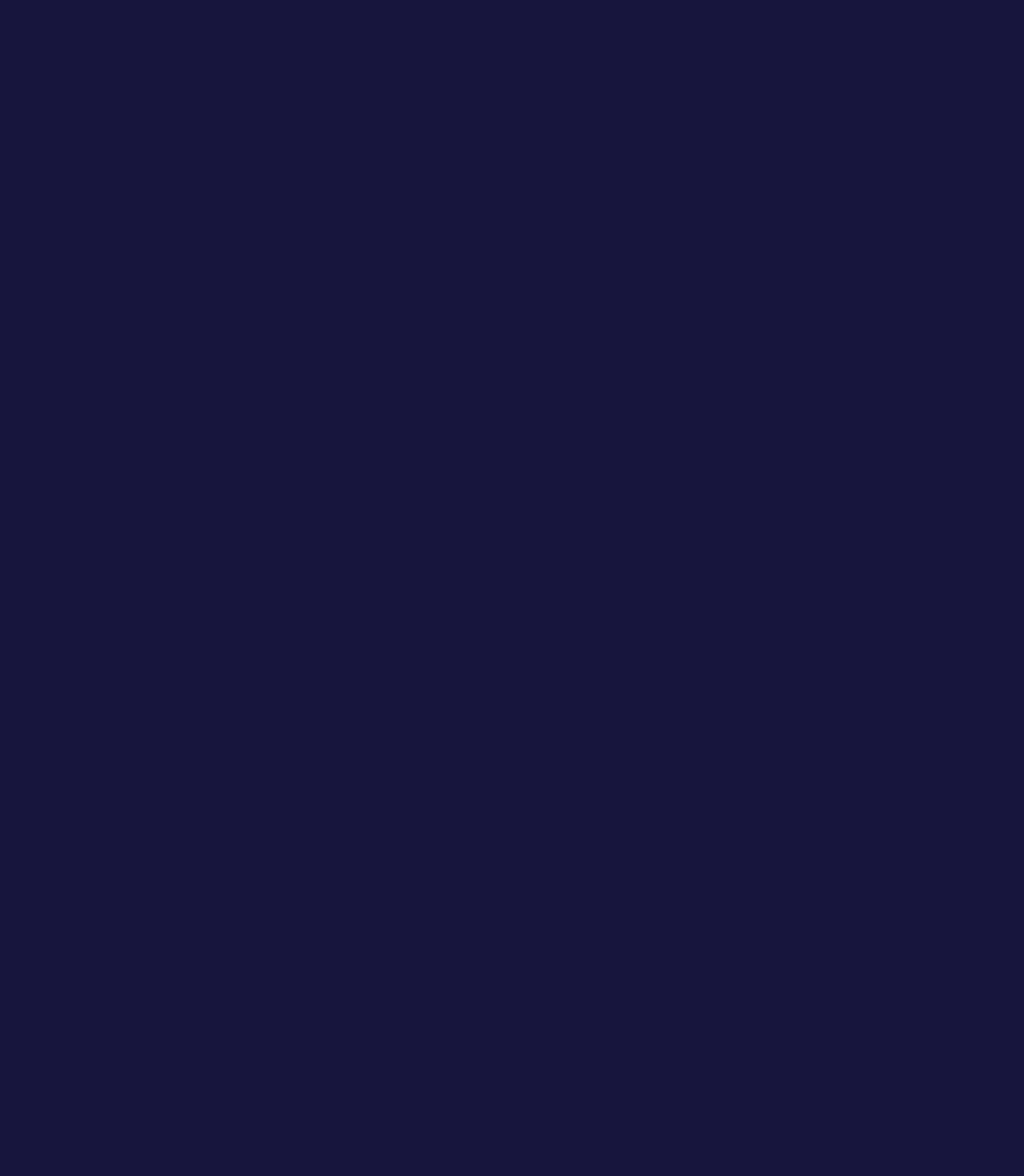
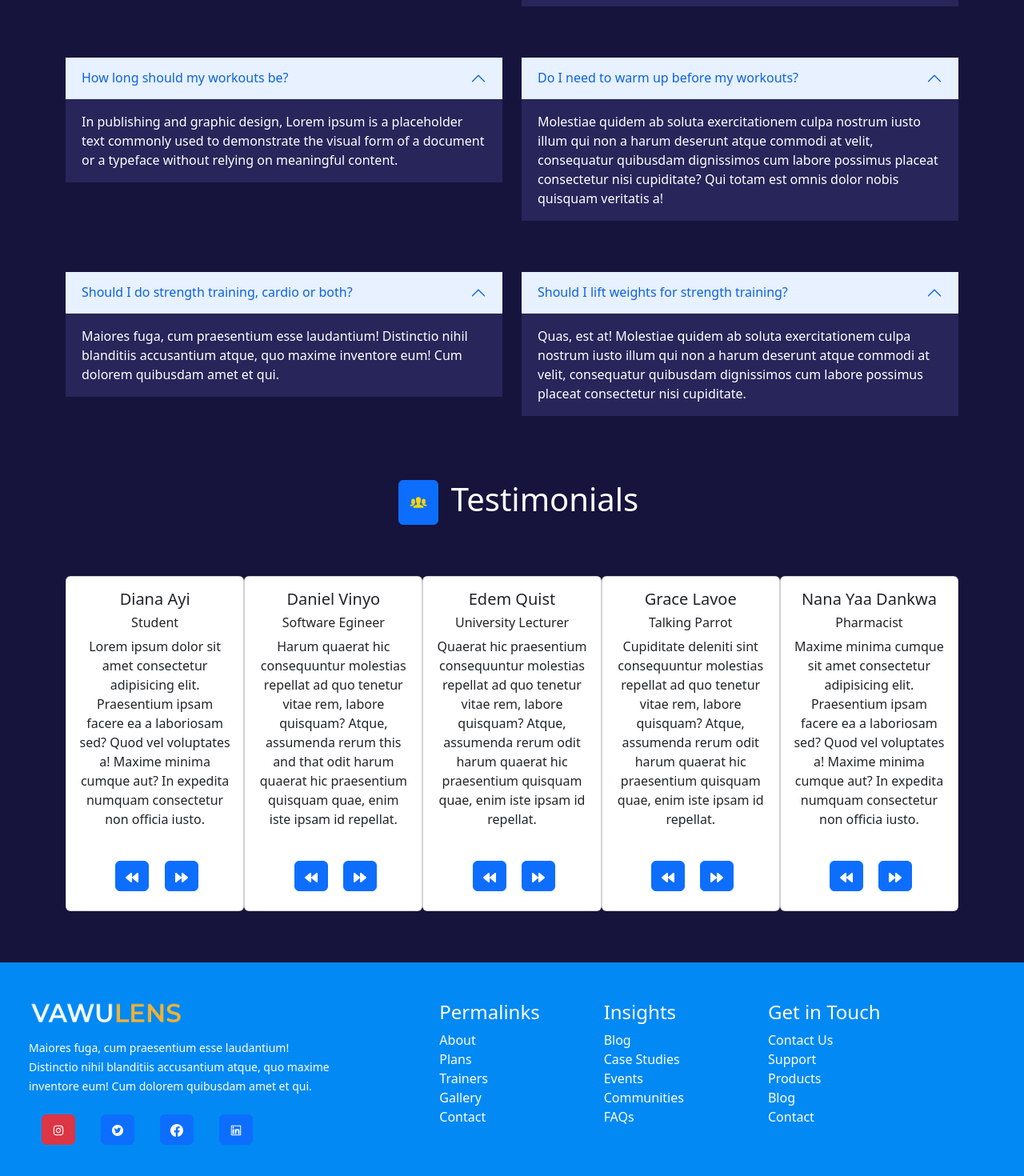
Before and after one commit to neelpopat242/VaW_gymnase, a React (Create React App) app: page / in a window 1280 px wide. Shown: the part 2277-3747 px from the top of the page at 80% size. Before the commit the page ends 1993 px from the top, so only its background shows below. Built offline with nearby package versions, Linux system fonts and the light colour scheme.

Commit message:
Home page almost completed

```diff
--- a/src/CSS/file.css
+++ b/src/CSS/file.css
@@ -56,3 +56,13 @@ body{
     border: #000 1px solid;
 
 }
+
+.accordion-css{
+    background-color:  #27255a !important;
+
+}
+
+.accordion-css-header{
+    background-color:  #27255a !important;
+    color: aliceblue;
+}
--- a/src/components/Footer.js
+++ b/src/components/Footer.js
@@ -1,9 +1,66 @@
 import React from 'react'
-
+import Logo from '../images/logo.png'
+import {AiOutlineInstagram} from 'react-icons/ai'
+import { AiOutlineLinkedin } from 'react-icons/ai'
+import {BsFacebook} from 'react-icons/bs'
+import  {AiFillTwitterCircle} from 'react-icons/ai'
+import { trainers } from '../data'
 const Footer = () => {
   return (
-    <div>
+    <div div style={{ backgroundColor : "#0289f3"}}>
+    <div className="" >
+        <div className='row text-white py-5  mx-4'>
+            <div className='col-md-4 text-white'>
 
+                <img src={Logo} alt="logo" style={{width : "50%" , display:"block",paddingBottom:"15px"}}  />
+
+                <small className=''>Maiores fuga, cum praesentium esse laudantium!
+                  Distinctio nihil blanditiis accusantium atque,
+                  quo maxime inventore eum! Cum dolorem quibusdam amet et qui.</small>
+
+
+                  <div className='d-flex justify-content-start my-3'>
+                      <a href={trainers[0].socials[0]} class="btn btn-danger mx-3 my-2"><AiOutlineInstagram/></a>
+                      <a href={trainers[0].socials[1]} class="btn btn-primary mx-3 my-2"><AiFillTwitterCircle/></a>
+                      <a href={trainers[0].socials[2]} class="btn btn-primary mx-3 my-2 "><BsFacebook/></a>
+                      <a href={trainers[0].socials[3]} class="btn btn-primary mx-3   my-2"><AiOutlineLinkedin/></a>
+                      </div>
+            </div>
+            <div className='col-md-1'>
+            </div>
+            <div className='col-md-2'>
+                <h4>Permalinks</h4>
+                <ul className='list-unstyled'>
+                    <li>About</li>
+                    <li>Plans</li>
+                    <li>Trainers</li>
+                    <li>Gallery</li>
+                    <li>Contact</li>
+                </ul>
+            </div>
+            <div className='col-md-2'>
+            <h4>Insights</h4>
+                <ul className='list-unstyled'>
+                    <li>Blog</li>
+                    <li>Case Studies</li>
+                    <li>Events</li>
+                    <li>Communities</li>
+                    <li>FAQs</li>
+                </ul>
+            </div>
+            <div className='col-md-2'>
+            <h4>Get in Touch</h4>
+                <ul className='list-unstyled'>
+                    <li>Contact Us</li>
+                    <li>Support</li>
+                    <li>Products</li>
+                    <li>Blog</li>
+                    <li>Contact</li>
+                </ul>
+            </div>
+
+        </div>
+    </div>
     </div>
   )
 }
--- a/src/pages_route/home/FAQ.js
+++ b/src/pages_route/home/FAQ.js
@@ -1,9 +1,19 @@
 import React from 'react'
+import Accordion from 'react-bootstrap/Accordion';
+import '../../CSS/file.css'
+const FAQ = ({id,question,answer}) => {
+    return (
+        <div className='col-md-6 my-3 py-3 '>
+        <Accordion flush className=' accordion-css'>
+            <Accordion.Item eventKey={id}  key={id}className='accordion-css' >
+                <Accordion.Header className='accordion-css-header'>{question}</Accordion.Header>
+                <Accordion.Body className='text-white'>
+                    {answer} </Accordion.Body>
+            </Accordion.Item>
 
-const FAQ = () => {
-  return (
-    <div>FAQ</div>
-  )
+        </Accordion>
+        </div>
+    )
 }
 
 export default FAQ
--- a/src/pages_route/home/FAQs.js
+++ b/src/pages_route/home/FAQs.js
@@ -1,9 +1,29 @@
 import React from 'react'
 import FAQ from './FAQ'
 import { faqs } from '../../data'
+import {RiDoubleQuotesL} from 'react-icons/ri'
 const FAQs = () => {
   return (
-    <div>
+    <div className='container  '>
+      <div className='d-flex justify-content-center  align-self-center '>
+        <a class="btn btn-primary mx-3" style={{ color: "gold", fontSize: "1.5rem" }}><RiDoubleQuotesL /></a>
+        <h1 className='text-center text-white'>FAQs</h1>
+
+      </div>
+      <div className='row'>
+        {
+
+          faqs.map(({ id, question, answer }) => {
+            return (<>
+              <FAQ key={id} question={question} answer={answer} />
+            </>
+            )
+          })
+
+
+        }
+
+      </div>
 
     </div>
   )
--- a/src/pages_route/home/Testimonials.js
+++ b/src/pages_route/home/Testimonials.js
@@ -1,8 +1,82 @@
-import React from 'react'
+import React, { useState } from 'react'
+import Button from 'react-bootstrap/Button';
+import Card from 'react-bootstrap/Card';
+import { IoIosPeople } from 'react-icons/io'
+import { FaBackward, FaForward } from 'react-icons/fa'
+
+import { testimonials } from '../../data';
+
 
 const Testimonials = () => {
+  const [Testimonialindex, setTestimonialindex] = useState(1);
+
+  const fwdtestimonial = () => {
+    setTestimonialindex(Testimonialindex+1);
+    if(Testimonialindex>=5){
+      setTestimonialindex(1);
+    }
+    console.log(Testimonialindex);
+  }
+
+  const bktestimonial = () => {
+    setTestimonialindex(Testimonialindex-1);
+    if(Testimonialindex<=0){
+      setTestimonialindex(5);
+    }
+    console.log(Testimonialindex);
+
+  }
   return (
-    <div>
+    <div className='container my-5'>
+      <div className='d-flex justify-content-center  align-self-center '>
+        <a class="btn btn-primary mx-3" style={{ color: "gold", fontSize: "1.5rem" }}><IoIosPeople /></a>
+        <h1 className='text-center text-white'>Testimonials</h1>
+      </div>
+      <div className='my-5 py-3 d-flex justify-content-center align-self-center text-center'>
+
+        {
+          testimonials.map(   ({id, name,job,quote,avatar})  => {
+            return(
+              Testimonialindex &&
+              <>
+              <Card style={{ width: '22rem' }} key = {id} >
+
+
+          <Card.Body>
+            <Card.Title>{name}</Card.Title>
+            <h6>
+              {job}
+            </h6>
+            <Card.Text>
+              {quote}
+            </Card.Text>
+          </Card.Body>
+          <div className='row py-4'>
+            <div className='col-3'></div>
+            <div className='col-3'>
+              <Button variant="primary" onClick={bktestimonial}><FaBackward /></Button>
+            </div>
+            <div className='col-3 '>
+              <Button variant="primary" onClick={fwdtestimonial}><FaForward /></Button>
+            </div>
+
+          </div>
+
+        </Card>
+
+              </>
+            )
+          } )
+
+        }
+
+
+
+
+
+      </div>
+
+
 
     </div>
   )
--- a/src/pages_route/plans/Plans.js
+++ b/src/pages_route/plans/Plans.js
@@ -1,9 +1,36 @@
 import React from 'react'
 import '../../CSS/file.css'
+import { plans } from '../../data'
 
 const Plans = () => {
   return (
-    <div>Plans</div>
+    <div className='container'>
+      <h2>Plans</h2>
+
+      {
+        plans.map(({ id, name, desc, price, features }) => {
+          return (
+            <>
+              <table className='table text-white' key={id}>
+                <thead>
+
+                  <th scope="col" >{name}</th>
+
+                </thead>
+                <tbody>
+                  <tr>
+
+                  </tr>
+                </tbody>
+              </table>
+
+            </>
+          )
+        })
+
+      }
+
+    </div>
   )
 }
 
--- a/src/pages_route/trainers/Trainers.js
+++ b/src/pages_route/trainers/Trainers.js
@@ -1,9 +1,54 @@
 import React from 'react'
 import '../../CSS/file.css'
+import { trainers } from '../../data'
+import {AiOutlineInstagram} from 'react-icons/ai'
+import { AiOutlineLinkedin } from 'react-icons/ai'
+import {BsFacebook} from 'react-icons/bs'
+import  {AiFillTwitterCircle} from 'react-icons/ai'
+const Trainers = () => {
 
-const Trainers = () => {
+
+  const Trainer1 = require('../../images/trainer1.jpg')
+  const Trainer2 = require('../../images/trainer2.jpg')
+  const Trainer3 = require('../../images/trainer3.jpg')
+  const Trainer4 = require('../../images/trainer4.jpg')
+  const Trainer5 = require('../../images/trainer5.jpg')
+  const Trainer6 = require('../../images/trainer6.jpg')
+
   return (
-    <div>Trainers</div>
+    <div className='container'>
+
+      <div className='row '>
+
+
+          {
+            trainers.map(({ id,image,name,job,socials}) => {
+              return (
+                <>
+                <div className='col-md-1'></div>
+                <div className='col-md-4  py-3 my-2 '>
+                  <div class="card "  key={id}>
+                    <img src={image} className="card-img-top mx-4 px-3 my-3  " style={{width : "80%", height : "50%" }} />
+                    <div class="card-body">
+                      <h5 class="card-title text-center">{name}</h5>
+                      <h5 class="card-title text-center">{job}</h5>
+                      <div className='d-flex justify-content-center'>
+                      <a href={socials[0]} class="btn btn-danger mx-3 my-2"><AiOutlineInstagram/></a>
+                      <a href={socials[1]} class="btn btn-primary mx-3 my-2"><AiFillTwitterCircle/></a>
+                      <a href={socials[2]} class="btn btn-primary mx-3 my-2 "><BsFacebook/></a>
+                      <a href={socials[3]} class="btn btn-primary mx-3   my-2"><AiOutlineLinkedin/></a>
+                      </div>
+                    </div>
+                  </div>
+                </div>
+                <div className='col-md-1'></div>
+                </>
+              )
+            })
+          }
+
+      </div>
+    </div>
   )
 }
 
```
